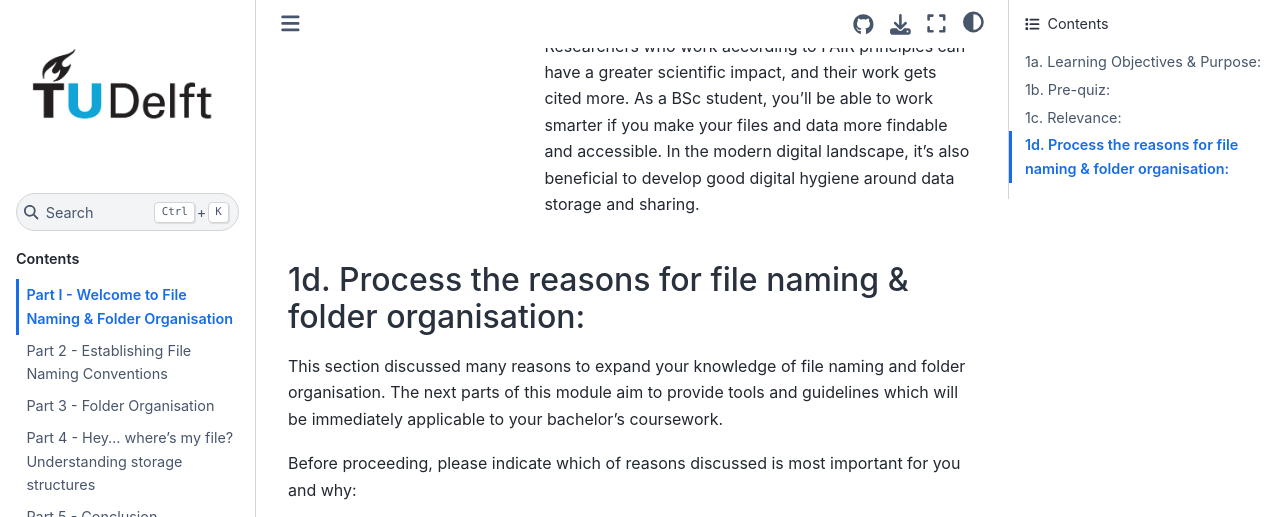
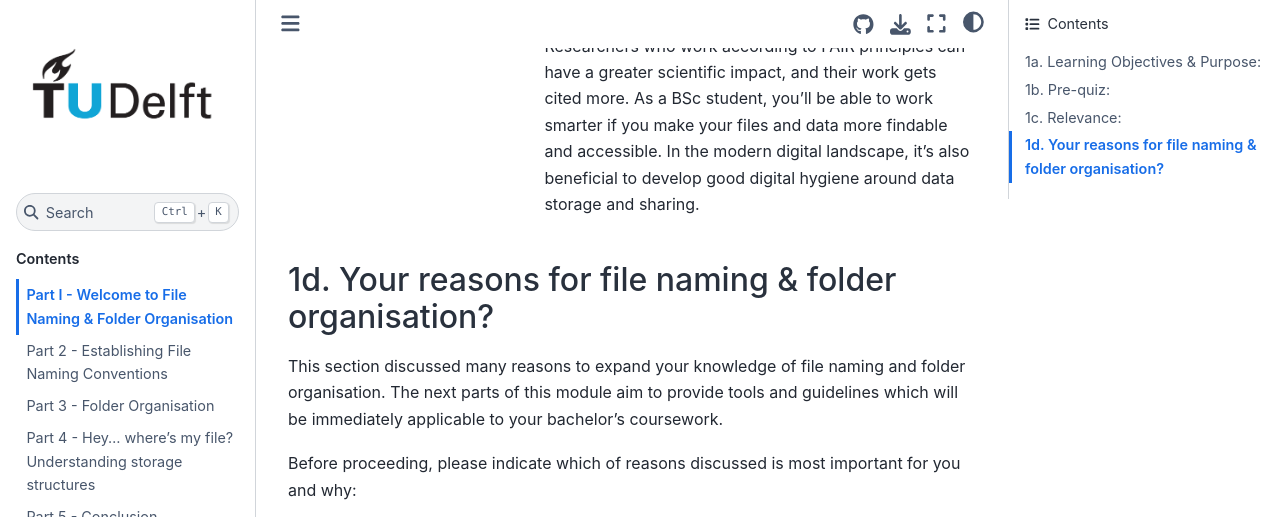
Before and after one commit to Enielen/files-and-folders, a Jupyter Book: the page built from book/part1/part1.md, in a window 1280 px wide and 900 px high, scrolled down 3136 px, cut to the strip 0-517 px from the top of the window. Built offline with Jupyter Book 1.0.4 settings and Sphinx 7.4.7 and the Sphinx Book theme 1.1.4, drawn with Linux system fonts in a browser that asks for light colours; comment, search, counter and statistics services are not loaded.

```diff
--- a/book/part1/part1.md
+++ b/book/part1/part1.md
@@ -151,7 +151,7 @@
   </tr>
 </table>
 
-### 1d. Process the reasons for file naming & folder organisation:
+### 1d. Your reasons for file naming & folder organisation?
 
 This section discussed many reasons to expand your knowledge of file naming and folder organisation. The next parts of this module aim to provide tools and guidelines which will be immediately applicable to your bachelor’s coursework.
 
```
Also changed, not shown: book/part2/part2.md (+3 -3 lines).
